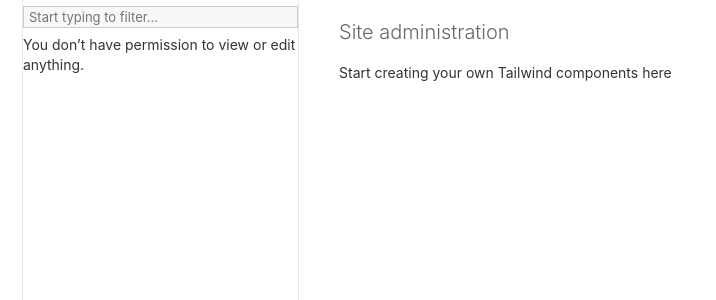
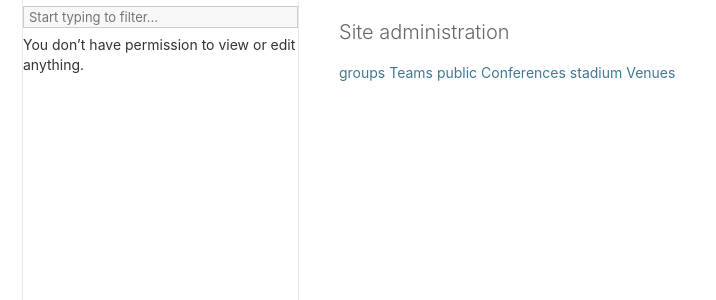
Before and after one commit to croquant/cfb-oracle, a Django app: page / in a window 1280 px wide. Shown: the part 36-336 px from the top of the page, without its empty margins (0-716 px from the left). Run offline with Django 4.2, Linux system fonts and the light colour scheme; the visitor is signed in with stand-in values (Sample User, id 1); some libraries are stand-ins or nearby versions.

Commit message:
Enhance admin dashboard links

```diff
--- a/templates/admin/index.html
+++ b/templates/admin/index.html
@@ -17,5 +17,27 @@
 {% endblock %}
 
 {% block content %}
-    Start creating your own Tailwind components here
+    <div class="grid grid-cols-1 sm:grid-cols-2 lg:grid-cols-3 gap-6">
+        <a href="{% url 'admin:core_team_changelist' %}"
+           class="bg-white dark:bg-base-800 border border-base-200 dark:border-base-700 rounded-default p-6 shadow flex flex-col items-center text-center hover:bg-primary-50 dark:hover:bg-base-700">
+            <span class="material-symbols-outlined text-4xl text-primary-600 mb-2">groups</span>
+            <span class="font-semibold text-base-900 dark:text-base-100">Teams</span>
+        </a>
+
+        <a href="{% url 'admin:core_conference_changelist' %}"
+           class="bg-white dark:bg-base-800 border border-base-200 dark:border-base-700 rounded-default p-6 shadow flex flex-col items-center text-center hover:bg-primary-50 dark:hover:bg-base-700">
+            <span class="material-symbols-outlined text-4xl text-primary-600 mb-2">public</span>
+            <span class="font-semibold text-base-900 dark:text-base-100">Conferences</span>
+        </a>
+
+        <a href="{% url 'admin:core_venue_changelist' %}"
+           class="bg-white dark:bg-base-800 border border-base-200 dark:border-base-700 rounded-default p-6 shadow flex flex-col items-center text-center hover:bg-primary-50 dark:hover:bg-base-700">
+            <span class="material-symbols-outlined text-4xl text-primary-600 mb-2">stadium</span>
+            <span class="font-semibold text-base-900 dark:text-base-100">Venues</span>
+        </a>
+    </div>
+
+    <div class="mt-8">
+        {% include "unfold/helpers/history.html" %}
+    </div>
 {% endblock %}
```
